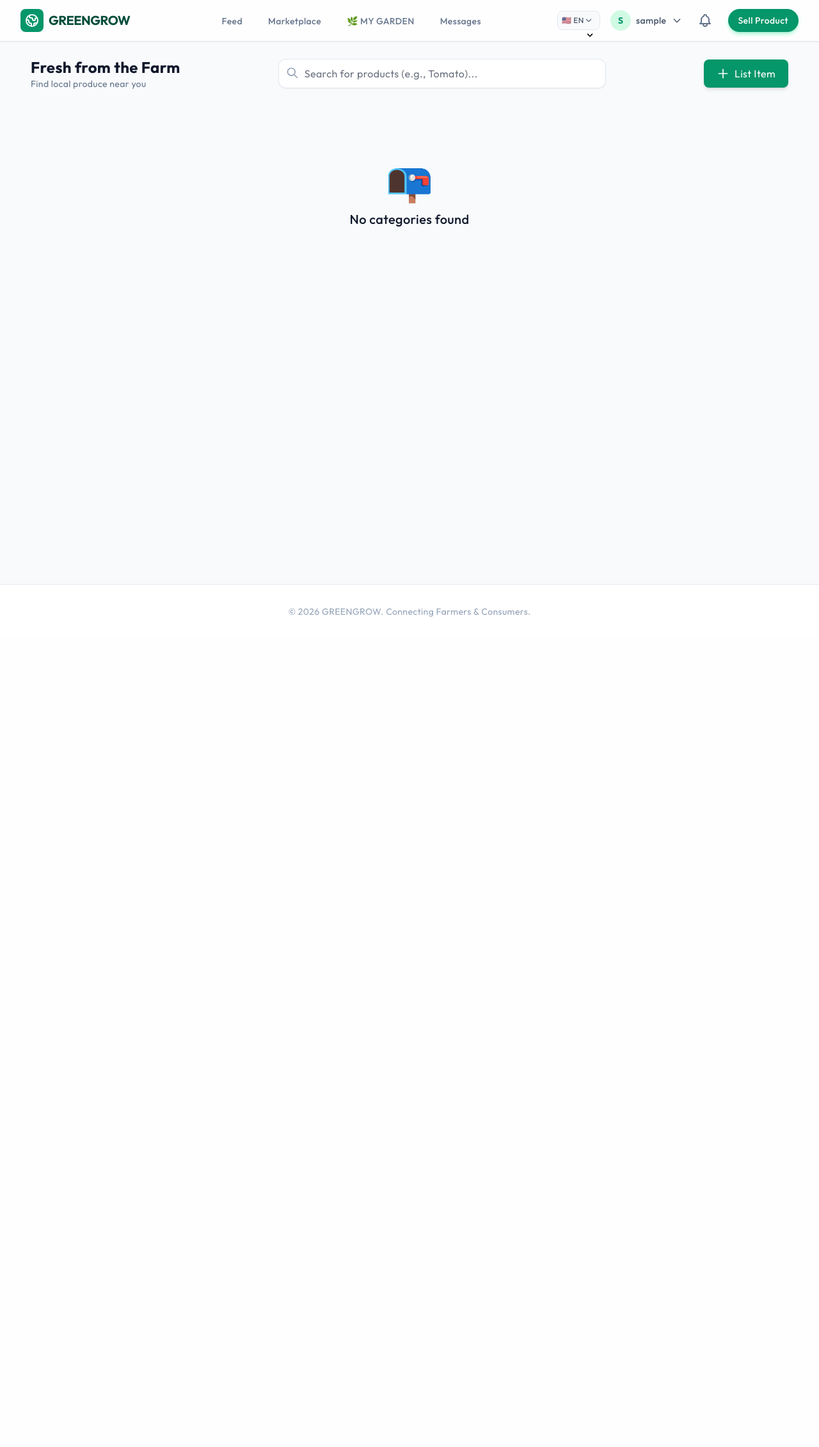
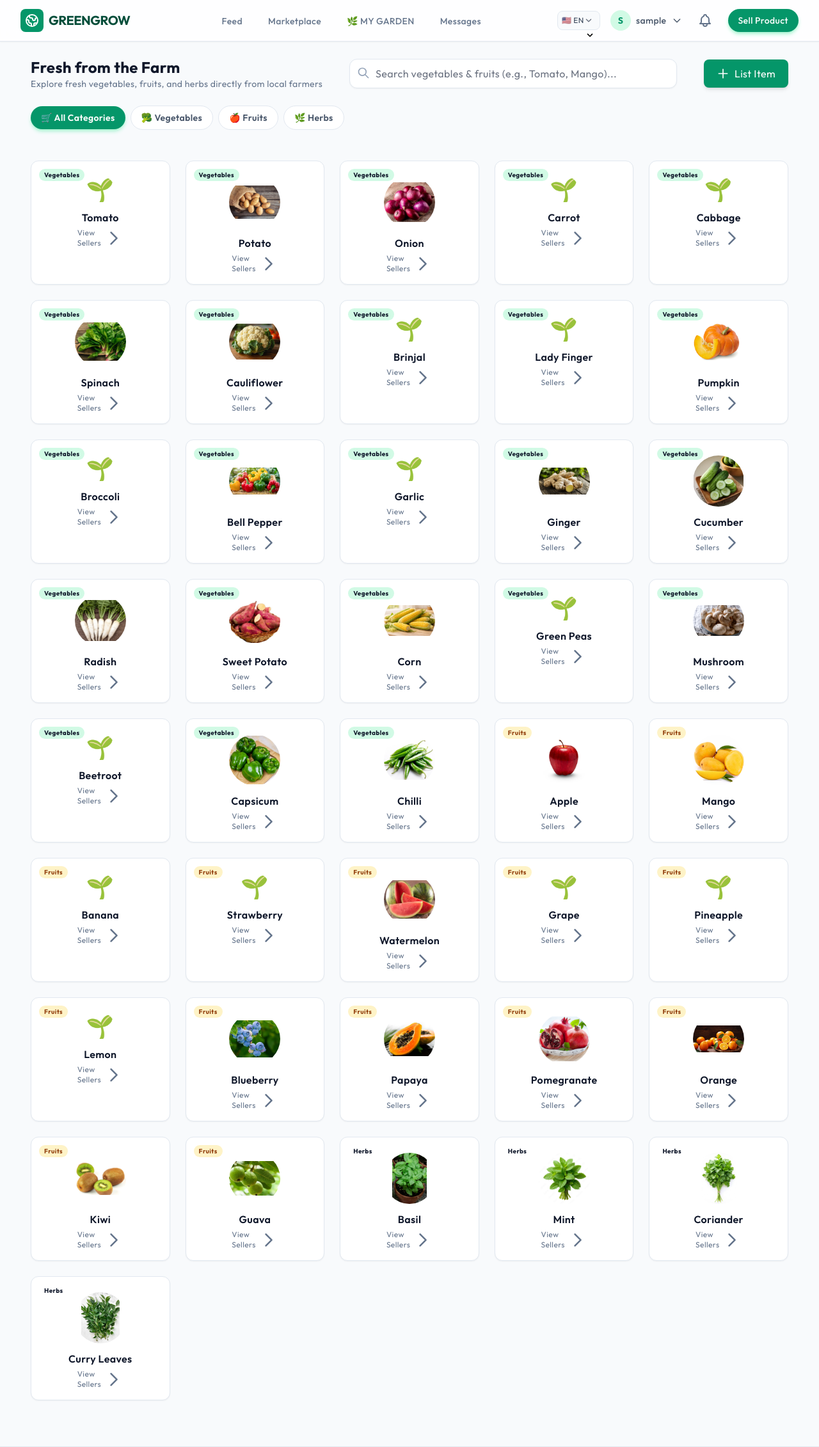
Before and after one commit to Vinoth-R-2003/GREENGROW, a Django app: page /market/ in a window 1280 px wide. Shown: the top 2262 px of the page at 64% size. Before the commit the page ends 964 px from the top, so only its background shows below. Run offline with Django 5.2, Linux system fonts and the light colour scheme; the visitor is signed in with stand-in values (Sample User, id 1); data comes from the database, SQL or seed files in the repository; data that the repository does not hold is empty; some libraries are stand-ins or nearby versions.

Commit message:
User data and market catagories empty issue

```diff
--- a/FP/app_core/settings.py
+++ b/FP/app_core/settings.py
@@ -202,6 +202,11 @@ LOGIN_REDIRECT_URL = '/'
 LOGIN_URL = 'login'
 LOGOUT_REDIRECT_URL = '/'
 
+# Session Persistence Settings (Keeps user logged in for 2 weeks)
+SESSION_COOKIE_AGE = 1209600
+SESSION_SAVE_EVERY_REQUEST = True
+SESSION_EXPIRE_AT_BROWSER_CLOSE = False
+
 # Google Gemini AI API Key (used only for Crop Recommendation)
 GEMINI_API_KEY = config('GEMINI_API_KEY', default='')
 
--- a/FP/market/models.py
+++ b/FP/market/models.py
@@ -2,7 +2,13 @@ from django.db import models
 from django.conf import settings
 
 class Item(models.Model):
+    CATEGORY_CHOICES = [
+        ('Vegetables', 'Vegetables'),
+        ('Fruits', 'Fruits'),
+        ('Herbs', 'Herbs'),
+    ]
     name = models.CharField(max_length=100, unique=True)
+    category = models.CharField(max_length=50, choices=CATEGORY_CHOICES, default='Vegetables')
     # Changed to CharField to store filename for static serving
     image = models.CharField(max_length=255, blank=True, null=True)
 
--- a/FP/market/templates/market/index.html
+++ b/FP/market/templates/market/index.html
@@ -1,17 +1,21 @@
 {% extends 'base.html' %}
-{% load i18n %}
+{% load i18n static %}
 
 {% block content %}
 <div class="px-4">
-    <div class="flex flex-col md:flex-row justify-between items-center mb-8 gap-4">
+    <!-- Header & Search Bar -->
+    <div class="flex flex-col md:flex-row justify-between items-center mb-6 gap-4">
         <div>
             <h2 class="text-2xl font-bold text-slate-900">Fresh from the Farm</h2>
-            <p class="text-slate-500 text-sm">Find local produce near you</p>
+            <p class="text-slate-500 text-sm">Explore fresh vegetables, fruits, and herbs directly from local farmers</p>
         </div>
 
         <div class="flex-1 max-w-lg w-full">
             <form action="{% url 'market_search' %}" method="get" class="relative">
-                <input type="text" name="q" placeholder="Search for products (e.g., Tomato)..."
+                {% if selected_category and selected_category != 'All' %}
+                <input type="hidden" name="category" value="{{ selected_category }}">
+                {% endif %}
+                <input type="text" name="q" value="{{ query|default:'' }}" placeholder="Search vegetables & fruits (e.g., Tomato, Mango)..."
                     class="w-full pl-10 pr-4 py-2.5 rounded-xl border border-slate-200 focus:outline-none focus:ring-2 focus:ring-emerald-500 focus:border-transparent shadow-sm">
                 <svg xmlns="http://www.w3.org/2000/svg" class="h-5 w-5 text-slate-400 absolute left-3 top-3" fill="none"
                     viewBox="0 0 24 24" stroke="currentColor">
@@ -33,28 +37,61 @@
         {% endif %}
     </div>
 
+    <!-- Category Filter Tabs -->
+    <div class="flex items-center gap-2 overflow-x-auto pb-4 mb-8 no-scrollbar">
+        <a href="{% url 'market_index' %}"
+            class="px-4 py-2 rounded-full text-sm font-semibold whitespace-nowrap transition-all {% if selected_category == 'All' or not selected_category %}bg-emerald-600 text-white shadow-md shadow-emerald-200{% else %}bg-white border border-slate-200 text-slate-600 hover:bg-slate-50{% endif %}">
+            🛒 All Categories
+        </a>
+        <a href="{% url 'market_index' %}?category=Vegetables"
+            class="px-4 py-2 rounded-full text-sm font-semibold whitespace-nowrap transition-all {% if selected_category == 'Vegetables' %}bg-emerald-600 text-white shadow-md shadow-emerald-200{% else %}bg-white border border-slate-200 text-slate-600 hover:bg-slate-50{% endif %}">
+            🥦 Vegetables
+        </a>
+        <a href="{% url 'market_index' %}?category=Fruits"
+            class="px-4 py-2 rounded-full text-sm font-semibold whitespace-nowrap transition-all {% if selected_category == 'Fruits' %}bg-emerald-600 text-white shadow-md shadow-emerald-200{% else %}bg-white border border-slate-200 text-slate-600 hover:bg-slate-50{% endif %}">
+            🍎 Fruits
+        </a>
+        <a href="{% url 'market_index' %}?category=Herbs"
+            class="px-4 py-2 rounded-full text-sm font-semibold whitespace-nowrap transition-all {% if selected_category == 'Herbs' %}bg-emerald-600 text-white shadow-md shadow-emerald-200{% else %}bg-white border border-slate-200 text-slate-600 hover:bg-slate-50{% endif %}">
+            🌿 Herbs
+        </a>
+    </div>
 
-
+    <!-- Items Grid -->
     <div class="grid grid-cols-2 md:grid-cols-4 lg:grid-cols-5 gap-6">
         {% for item in items %}
         <a href="{% url 'item_sellers' item.id %}"
-            class="bg-white rounded-xl shadow-sm border border-slate-200 overflow-hidden hover:shadow-lg transition-all group p-4 flex flex-col items-center">
-            <div
-                class="h-24 w-24 bg-emerald-50 rounded-full flex items-center justify-center mb-4 group-hover:scale-110 transition-transform">
+            class="bg-white rounded-xl shadow-sm border border-slate-200 overflow-hidden hover:shadow-lg transition-all group p-4 flex flex-col items-center relative">
+
+            <!-- Category Badge -->
+            <span class="absolute top-3 left-3 text-[10px] font-bold px-2 py-0.5 rounded-full {% if item.category == 'Fruits' %}bg-amber-100 text-amber-800{% elif item.category == 'Herbs' %}bg-teal-100 text-teal-800{% else %}bg-emerald-100 text-emerald-800{% endif %}">
+                {{ item.category|default:"Vegetables" }}
+            </span>
+
+            <div class="h-28 w-28 bg-emerald-50/60 rounded-full flex items-center justify-center mb-3 mt-2 group-hover:scale-110 transition-transform relative overflow-hidden">
                 {% if item.image %}
-                <img src="{{ item.get_image_url }}" alt="{{ item.name }}" class="w-16 h-16 object-contain">
+                <img src="{{ item.get_image_url }}" alt="{{ item.name }}" class="w-20 h-20 object-contain drop-shadow-sm">
                 {% else %}
-                <span class="text-4xl">Vegetable</span>
+                <span class="text-4xl">🌱</span>
                 {% endif %}
             </div>
 
-            <h3 class="font-semibold text-slate-900 text-center">{{ item.name }}</h3>
-            <p class="text-xs text-slate-500 mt-1">{% trans "View Sellers" %}</p>
+            <h3 class="font-semibold text-slate-900 text-center text-base group-hover:text-emerald-600 transition-colors">{{ item.name }}</h3>
+            <p class="text-xs text-slate-500 mt-1 flex items-center gap-1">
+                <span>View Sellers</span>
+                <svg xmlns="http://www.w3.org/2000/svg" class="h-3 w-3" fill="none" viewBox="0 0 24 24" stroke="currentColor">
+                    <path stroke-linecap="round" stroke-linejoin="round" stroke-width="2" d="M9 5l7 7-7 7" />
+                </svg>
+            </p>
         </a>
         {% empty %}
-        <div class="col-span-full text-center py-20">
+        <div class="col-span-full text-center py-20 bg-white rounded-2xl border border-slate-100 shadow-sm">
             <div class="text-6xl mb-4">📭</div>
             <h3 class="text-xl font-medium text-slate-900">No categories found</h3>
+            <p class="text-slate-500 text-sm mt-2">Try clearing your search query or selecting a different category tab.</p>
+            <a href="{% url 'market_index' %}" class="inline-block mt-4 bg-emerald-600 hover:bg-emerald-700 text-white text-sm font-semibold px-4 py-2 rounded-lg transition-colors">
+                View All Categories
+            </a>
         </div>
         {% endfor %}
     </div>
--- a/FP/market/views.py
+++ b/FP/market/views.py
@@ -38,8 +38,24 @@ from .utils import haversine
 
 
 def market_index(request):
-    items = Item.objects.all()
-    return render(request, 'market/index.html', {'items': items})
+    if not Item.objects.exists():
+        try:
+            from seed_items import seed_marketplace_items
+            seed_marketplace_items()
+        except Exception as e:
+            print(f"Auto-seed error: {e}")
+
+    category = request.GET.get('category', 'All')
+    if category and category != 'All':
+        items = Item.objects.filter(category__iexact=category)
+    else:
+        items = Item.objects.all()
+
+    return render(request, 'market/index.html', {
+        'items': items,
+        'selected_category': category,
+        'categories': ['All', 'Vegetables', 'Fruits', 'Herbs']
+    })
 
 def item_sellers(request, item_id):
     item = get_object_or_404(Item, id=item_id)
@@ -90,13 +106,28 @@ def item_sellers(request, item_id):
     return render(request, 'market/sellers_list.html', {'item': item, 'results': results})
 
 def search_products(request):
-    # Deprecated or redirect to filtered index?
-    # For now, let's keep basic search matching Item name redirects to item_sellers if exact match, or list items
-    query = request.GET.get('q')
+    query = request.GET.get('q', '').strip()
+    category = request.GET.get('category', 'All')
+
+    if not Item.objects.exists():
+        try:
+            from seed_items import seed_marketplace_items
+            seed_marketplace_items()
+        except Exception:
+            pass
+
+    items = Item.objects.all()
     if query:
-        items = Item.objects.filter(name__icontains=query)
-        return render(request, 'market/index.html', {'items': items})
-    return redirect('market_index')
+        items = items.filter(name__icontains=query)
+    if category and category != 'All':
+        items = items.filter(category__iexact=category)
+
+    return render(request, 'market/index.html', {
+        'items': items,
+        'query': query,
+        'selected_category': category,
+        'categories': ['All', 'Vegetables', 'Fruits', 'Herbs']
+    })
 
 @login_required
 def product_create(request):
--- a/FP/users/templates/users/register.html
+++ b/FP/users/templates/users/register.html
@@ -21,8 +21,12 @@
                     {{ field }}
                     <span class="text-sm text-slate-500">Check this if you are a farmer</span>
                 </div>
+                {% elif not field.field.widget.input_type or field.name == 'bio' %}
+                <textarea name="{{ field.name }}" id="{{ field.id_for_label }}"
+                    class="w-full px-4 py-3 rounded-lg border border-slate-300 focus:ring-2 focus:ring-emerald-500 focus:border-emerald-500 outline-none transition-all"
+                    rows="3" {% if field.field.required %}required{% endif %}>{% if field.value %}{{ field.value }}{% endif %}</textarea>
                 {% else %}
-                <input type="{{ field.field.widget.input_type }}" name="{{ field.name }}" id="{{ field.id_for_label }}"
+                <input type="{{ field.field.widget.input_type|default:'text' }}" name="{{ field.name }}" id="{{ field.id_for_label }}"
                     {% if field.value %}value="{{ field.value }}" {% endif %}
                     class="w-full px-4 py-3 rounded-lg border border-slate-300 focus:ring-2 focus:ring-emerald-500 focus:border-emerald-500 outline-none transition-all"
                     {% if field.field.required %}required{% endif %}>
```
Also changed, not shown: FP/seed_items.py (+53 -49 lines), FP/market/migrations/0009_item_category.py (added).
